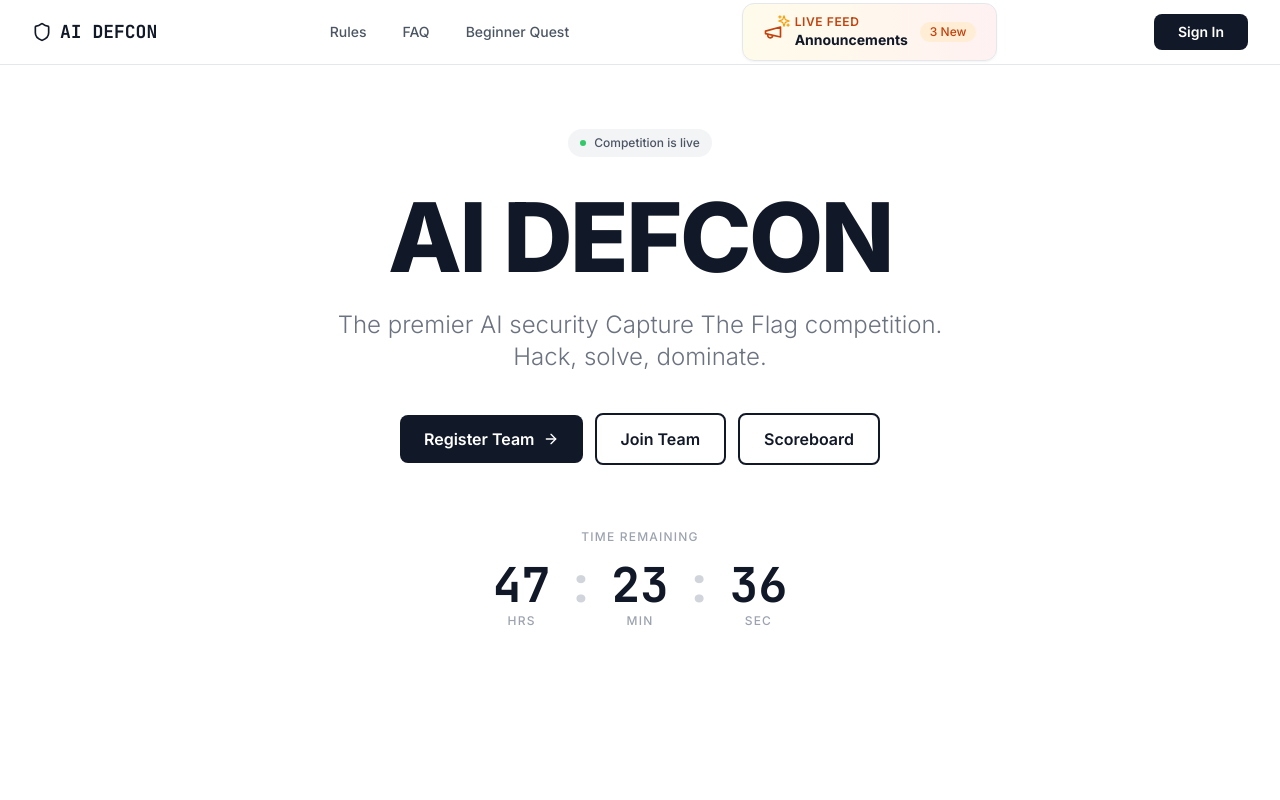
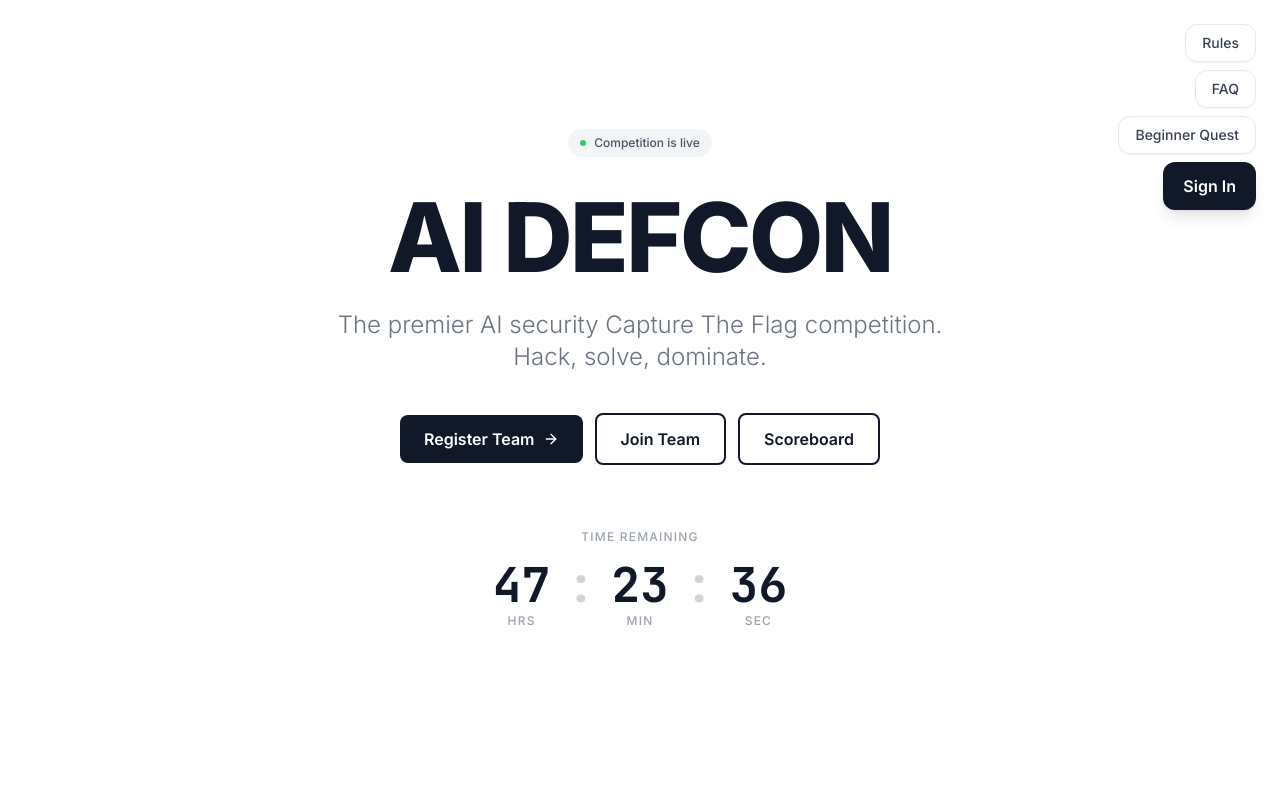
Before and after one commit to Deviant96/aidefcon, a React (Vite) app: page / in a window 1280 px wide. Shown: the top 800 px of the page. Built offline with nearby package versions, Linux system fonts and the light colour scheme.

Commit message:
Rework navbar

```diff
--- a/src/App.jsx
+++ b/src/App.jsx
@@ -1,5 +1,6 @@
 import { useState } from 'react'
 import { BrowserRouter, Routes, Route } from 'react-router-dom'
+import { useLocation } from 'react-router-dom'
 import Navbar from './components/Navbar'
 import AuthModal from './components/AuthModal'
 import { CreateTeamModal, JoinTeamModal } from './components/TeamModals'
@@ -63,14 +64,16 @@
 
   return (
     <BrowserRouter basename={basePath}>
-      <div className="min-h-screen bg-white">
-        <Navbar
-          onAuthClick={() => setShowAuth(true)}
-          onFaqClick={() => setShowFaq(true)}
-          isGuest={isGuest}
-          username={user?.username}
-        />
-
+      <AppShell
+        isGuest={isGuest}
+        user={user}
+        onAuthClick={() => setShowAuth(true)}
+        onFaqClick={() => setShowFaq(true)}
+        onCreateTeam={openAuthOrCreateTeam}
+        onJoinTeam={openAuthOrJoinTeam}
+        onLogout={handleLogout}
+        team={team}
+      >
         <Routes>
           <Route
             path="/"
@@ -78,8 +81,10 @@
               <HomePage
                 isGuest={isGuest}
                 onAuthClick={() => setShowAuth(true)}
+                onFaqClick={() => setShowFaq(true)}
                 onCreateTeam={openAuthOrCreateTeam}
                 onJoinTeam={openAuthOrJoinTeam}
+                username={user?.username}
               />
             }
           />
@@ -133,7 +138,25 @@
           />
         )}
         {showFaq && <FaqSidebar onClose={() => setShowFaq(false)} />}
-      </div>
+      </AppShell>
     </BrowserRouter>
   )
 }
+
+function AppShell({ children, isGuest, user, onAuthClick, onFaqClick }) {
+  const location = useLocation()
+
+  return (
+    <div className="min-h-screen bg-white">
+      {location.pathname !== '/' && (
+        <Navbar
+          onAuthClick={onAuthClick}
+          onFaqClick={onFaqClick}
+          isGuest={isGuest}
+          username={user?.username}
+        />
+      )}
+      {children}
+    </div>
+  )
+}
--- a/src/components/Navbar.jsx
+++ b/src/components/Navbar.jsx
@@ -1,19 +1,12 @@
-import { Link, useLocation } from 'react-router-dom'
+import { Link } from 'react-router-dom'
 import { useState } from 'react'
 import { createPortal } from 'react-dom'
 import { Menu, X, Shield, User, Bell, Megaphone, Sparkles } from 'lucide-react'
 import { mockAnnouncements } from '../data/mockData'
 
-const navItems = [
-  { label: 'Rules', path: '/rules' },
-  { label: 'FAQ', path: '/faq' },
-  { label: 'Beginner Quest', path: '/beginner' },
-]
-
 export default function Navbar({ onAuthClick, onFaqClick, isGuest, username }) {
   const [mobileOpen, setMobileOpen] = useState(false)
   const [announcementsOpen, setAnnouncementsOpen] = useState(false)
-  const location = useLocation()
 
   const announcementsModal = announcementsOpen ? (
     <div className="fixed inset-0 z-[100] flex items-center justify-center p-4">
@@ -77,31 +70,6 @@
             <span className="text-lg">AI DEFCON</span>
           </Link>
 
-          {/* Desktop nav */}
-          <nav className="hidden md:flex items-center gap-1">
-            {navItems.map((item) =>
-              item.path === '/faq' ? (
-                <button
-                  key={item.label}
-                  onClick={onFaqClick}
-                  className="btn-ghost text-sm"
-                >
-                  {item.label}
-                </button>
-              ) : (
-                <Link
-                  key={item.label}
-                  to={item.path}
-                  className={`btn-ghost text-sm ${
-                    location.pathname === item.path ? 'bg-gray-100 text-gray-900' : ''
-                  }`}
-                >
-                  {item.label}
-                </Link>
-              ),
-            )}
-          </nav>
-
           <button
             onClick={() => setAnnouncementsOpen(true)}
             className="hidden md:flex items-center gap-3 px-5 py-2.5 rounded-xl border border-gray-200 bg-gradient-to-r from-amber-50 via-orange-50 to-rose-50 shadow-sm hover:shadow-md hover:border-orange-200 transition-all"
@@ -148,26 +116,6 @@
       {/* Mobile nav */}
       {mobileOpen && (
         <div className="md:hidden border-t border-gray-200 bg-white px-4 py-3 space-y-1">
-          {navItems.map((item) =>
-            item.path === '/faq' ? (
-              <button
-                key={item.label}
-                onClick={() => { onFaqClick(); setMobileOpen(false) }}
-                className="w-full text-left btn-ghost text-sm"
-              >
-                {item.label}
-              </button>
-            ) : (
-              <Link
-                key={item.label}
-                to={item.path}
-                onClick={() => setMobileOpen(false)}
-                className="block btn-ghost text-sm"
-              >
-                {item.label}
-              </Link>
-            ),
-          )}
           <button
             onClick={() => {
               setAnnouncementsOpen(true)
--- a/src/pages/HomePage.jsx
+++ b/src/pages/HomePage.jsx
@@ -1,5 +1,5 @@
 import { Link } from 'react-router-dom'
-import { ArrowRight, Trophy, Users, Flag, Zap } from 'lucide-react'
+import { ArrowRight, Trophy, Users, Flag, Zap, User } from 'lucide-react'
 import Countdown from '../components/Countdown'
 
 const prizes = [
@@ -8,9 +8,57 @@
   { place: '3rd', amount: '$1,000', icon: '🥉', color: 'border-orange-300 bg-orange-50' },
 ]
 
-export default function HomePage({ onAuthClick, onCreateTeam, onJoinTeam, isGuest }) {
+export default function HomePage({ onAuthClick, onFaqClick, onCreateTeam, onJoinTeam, isGuest, username }) {
   return (
     <main className="min-h-screen">
+      <div className="fixed top-6 right-6 z-40 hidden sm:flex flex-col items-end gap-3">
+        <div className="flex flex-col items-end gap-2">
+          <Link
+            to="/rules"
+            className="px-4 py-2 rounded-xl bg-white/95 border border-gray-200 shadow-sm text-sm font-medium text-gray-700 hover:bg-gray-50"
+          >
+            Rules
+          </Link>
+          <button
+            onClick={onFaqClick}
+            className="px-4 py-2 rounded-xl bg-white/95 border border-gray-200 shadow-sm text-sm font-medium text-gray-700 hover:bg-gray-50"
+          >
+            FAQ
+          </button>
+          <Link
+            to="/beginner"
+            className="px-4 py-2 rounded-xl bg-white/95 border border-gray-200 shadow-sm text-sm font-medium text-gray-700 hover:bg-gray-50"
+          >
+            Beginner Quest
+          </Link>
+          {isGuest ? (
+            <button onClick={onAuthClick} className="btn-primary px-5 py-3 rounded-xl shadow-lg">
+              Sign In
+            </button>
+          ) : (
+            <Link to="/profile" className="flex items-center gap-2 px-4 py-2 rounded-xl bg-gray-900 text-white shadow-lg text-sm font-medium">
+              <User className="w-4 h-4" />
+              {username}
+            </Link>
+          )}
+        </div>
+      </div>
+
+      <div className="sm:hidden fixed top-4 right-4 z-40 flex flex-col items-end gap-2">
+        <button onClick={onFaqClick} className="px-4 py-2 rounded-xl border border-gray-200 bg-white shadow-sm text-sm font-medium">
+          FAQ
+        </button>
+        {isGuest ? (
+          <button onClick={onAuthClick} className="btn-primary px-4 py-2 rounded-xl shadow-lg">
+            Sign In
+          </button>
+        ) : (
+          <Link to="/profile" className="px-4 py-2 rounded-xl bg-gray-900 text-white shadow-lg text-sm font-medium">
+            {username}
+          </Link>
+        )}
+      </div>
+
       {/* Hero Section */}
       <section className="pt-32 pb-24 px-4">
         <div className="max-w-4xl mx-auto text-center">
```
